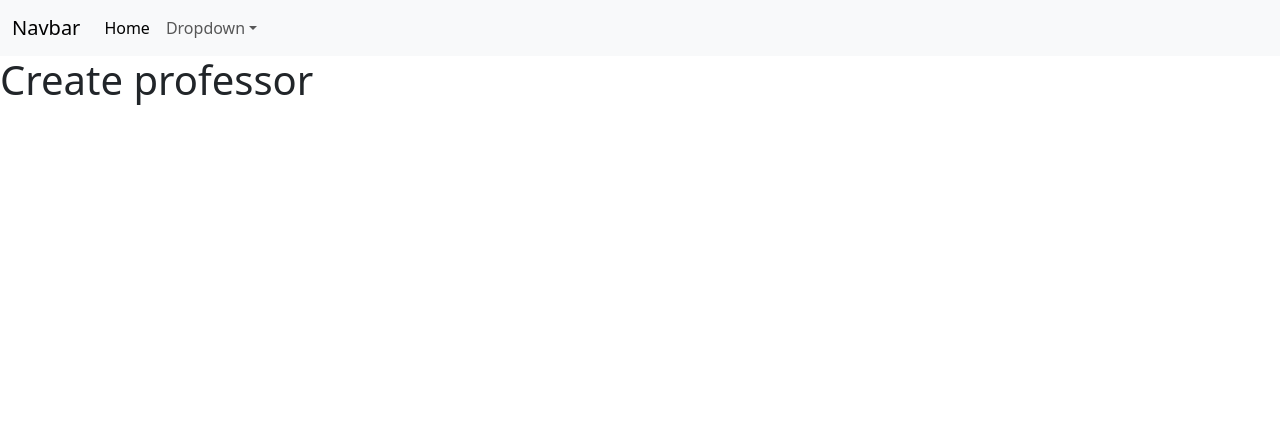
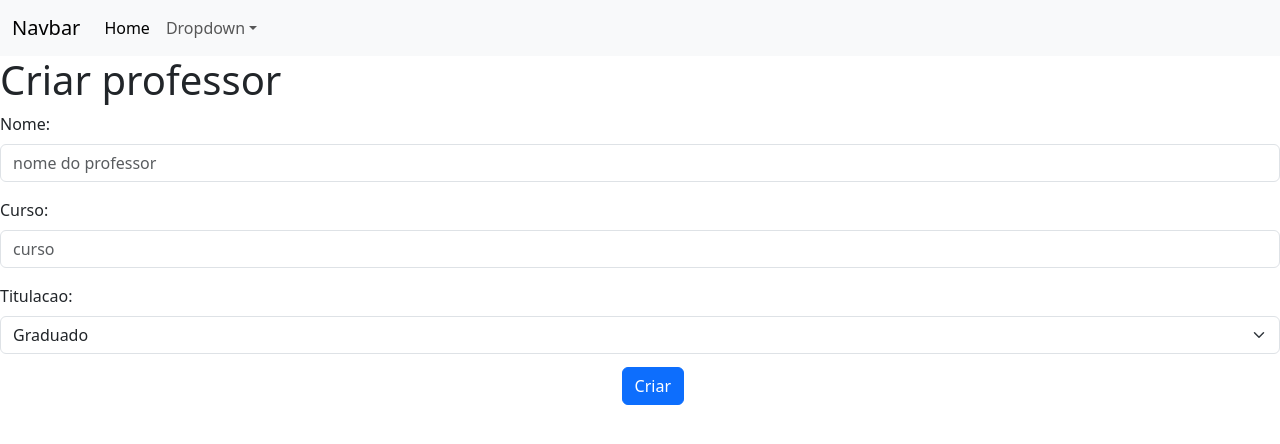
Before and after one commit to Natan-Lucena/Web-Material-College, a React (Create React App) app: page /professor/create in a window 1280 px wide. Shown: the top 444 px of the page. Built offline with nearby package versions, Linux system fonts and the light colour scheme.

Commit message:
:sparkles: feat add create screen

```diff
--- /dev/null
+++ b/src/components/Crud/css/crud.css
@@ -0,0 +1,9 @@
+button {
+  margin-left: 2%;
+}
+.buttonSubmit {
+  display: flex;
+  flex-direction: row;
+  justify-content: center;
+  margin-top: 1%;
+}
--- a/src/components/Crud/professor/Create.jsx
+++ b/src/components/Crud/professor/Create.jsx
@@ -1,5 +1,71 @@
+import { useState } from "react";
+import "bootstrap/dist/css/bootstrap.min.css";
+import "bootstrap/dist/js/bootstrap.bundle.min";
+import "./../css/crud.css";
+
 const Create = () => {
-  return <h1>Create professor</h1>;
+  const [nome, setNome] = useState("");
+  const [curso, setCurso] = useState("");
+  const [titulacao, setTitulacao] = useState("");
+
+  const submitForm = (event) => {
+    console.log("Nome: ", nome, "Curso: ", curso, "Titulacao: ", titulacao);
+  };
+
+  return (
+    <div>
+      <h1>Criar professor</h1>
+      <form onSubmit={submitForm}>
+        <div className="mb-3">
+          <label className="form-label" htmlFor="inputNome">
+            Nome:
+          </label>
+          <input
+            onChange={(event) => setNome(event.target.value)}
+            className="form-control"
+            type="text"
+            name="nome"
+            placeholder="nome do professor"
+            id="inputNome"
+          />
+        </div>
+        <div className="mb-3">
+          <label className="form-label" htmlFor="inputCurso">
+            Curso:
+          </label>
+          <input
+            onChange={(event) => setCurso(event.target.value)}
+            className="form-control"
+            type="text"
+            name="curso"
+            placeholder="curso"
+            id="inputCurso"
+          />
+        </div>
+        <label className="form-label" htmlFor="selectTitulacao">
+          Titulacao:
+        </label>
+        <div>
+          <select
+            className="form-select"
+            id="selectTitulacao"
+            onChange={(event) => {
+              setTitulacao(event.target.value);
+            }}
+          >
+            <option value="GRADUADO">Graduado</option>
+            <option value="MESTRADO">Mestrado</option>
+            <option value="DOUTORADO">Doutorado</option>
+          </select>
+        </div>
+        <div className="buttonSubmit">
+          <button className="btn btn-primary" type="submit">
+            Criar
+          </button>
+        </div>
+      </form>
+    </div>
+  );
 };
 
 export default Create;
--- a/src/components/Crud/professor/Read.jsx
+++ b/src/components/Crud/professor/Read.jsx
@@ -1,14 +1,20 @@
 import professores from "../data/db_professor";
 import "bootstrap/dist/css/bootstrap.min.css";
 import "bootstrap/dist/js/bootstrap.bundle.min";
+import "./../css/crud.css";
 
 const Read = () => {
   const listProfessores = professores.map((professor) => (
     <tr>
       <td>{professor.id}</td>
       <td>{professor.nome}</td>
+      <td>{professor.idade}</td>
       <td>{professor.curso}</td>
       <td>{professor.titulacao}</td>
+      <div>
+        <button className="btn btn-secondary">Editar</button>
+        <button className="btn btn-danger">Excluir</button>
+      </div>
     </tr>
   ));
   return (
@@ -20,6 +26,7 @@ const Read = () => {
             <tr>
               <th scope="col">ID</th>
               <th scope="col">Nome</th>
+              <th scope="col">Idade</th>
               <th scope="col">Curso</th>
               <th scope="col">Titulação</th>
             </tr>
```
